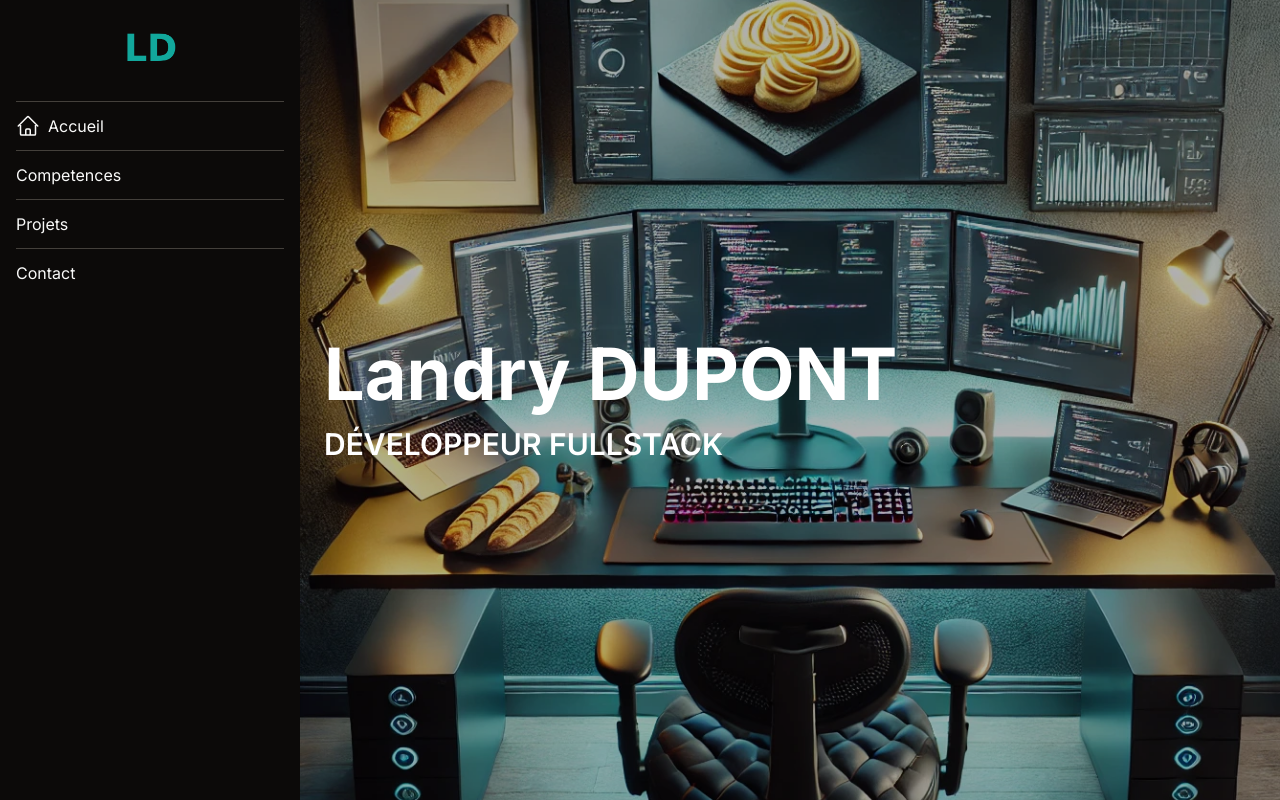
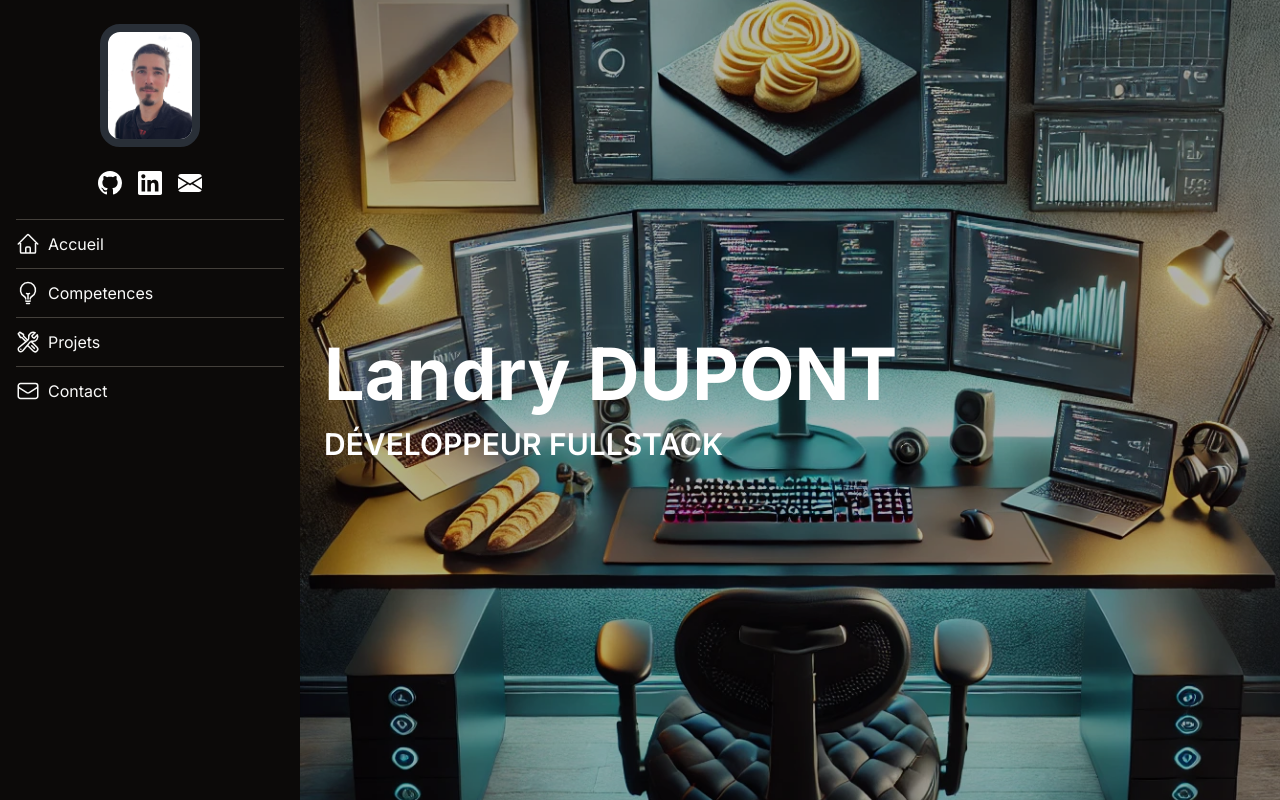
Before and after one commit to landry445/Portofolio, a React (Vite) app: page / in a window 1280 px wide. Built offline with nearby package versions, Linux system fonts and the light colour scheme.

Commit message:
finish Navbar

```diff
--- a/src/App.tsx
+++ b/src/App.tsx
@@ -3,13 +3,16 @@ import Navbar from './components/header/NavBar';
 import MobileNavbar from './components/header/MobileNavbar';
 import About from './components/About';
 import HomeIcon from './components/icons/HomeIcon'
+import InfoIcon from './components/icons/InfoIcon'
+import ProjectIcon from './components/icons/ProjectIcon'
+import ContactIcon from './components/icons/ContactIcon'
 
 const App: React.FC = () => {
   const links = [
     { label: 'Accueil', href: '/', icon: <HomeIcon style="w-6 h-6" /> },
-    { label: 'Competences', href: '/competences' },
-    { label: 'Projets', href: '/projets' },
-    { label: 'Contact', href: '/contact' },
+    { label: 'Competences', href: '/competences', icon: <InfoIcon style="w-6 h-6"/> },
+    { label: 'Projets', href: '/projets', icon: <ProjectIcon style="w-6 h-6"/> },
+    { label: 'Contact', href: '/contact', icon: <ContactIcon style="w-6 h-6"/> },
   ];
 
   return (
--- a/src/components/header/MobileNavbar.tsx
+++ b/src/components/header/MobileNavbar.tsx
@@ -1,5 +1,8 @@
 import React, { useState } from 'react';
 import { NavbarProps } from './NavBar';
+import MailIcon from '../icons/MailIcon';
+import LinkIcon from '../icons/LinkIcon';
+import GitHubIcon from '../icons/GitHubIcon';
 
 const MobileNavbar: React.FC<NavbarProps> = ({ links }) => {
   const [menuOpen, setMenuOpen] = useState(false);
@@ -31,9 +34,9 @@ const MobileNavbar: React.FC<NavbarProps> = ({ links }) => {
                 d="M4 6h16M4 12h16M4 18h16"
               />
             </svg>
-            {/* Icône croix avec curseur pointer */}
+            {/* Icône croix */}
             <svg
-              className={`absolute top-0 left-0 w-8 h-8 transition-opacity duration-300 ${
+              className={`absolute top-0 left-0 w-8 h-8 cursor-pointer transition-opacity duration-300 ${
                 menuOpen ? 'opacity-100' : 'opacity-0'
               }`}
               fill="none"
@@ -54,10 +57,7 @@ const MobileNavbar: React.FC<NavbarProps> = ({ links }) => {
 
       {/* Overlay pour fermer le menu */}
       {menuOpen && (
-        <div
-          className="fixed inset-0 z-20"
-          onClick={() => setMenuOpen(false)}
-        ></div>
+        <div className="fixed inset-0 z-20" onClick={() => setMenuOpen(false)}></div>
       )}
 
       {/* Menu burger latéral glissant depuis la gauche */}
@@ -67,15 +67,48 @@ const MobileNavbar: React.FC<NavbarProps> = ({ links }) => {
         }`}
       >
         <div className="flex flex-col h-full px-4 py-6">
+          {/* Photo */}
           <div className="flex justify-center mb-6">
-            <img src="/LD_logo_.png" alt="logo" className="w-[53px] h-[53px]" />
+            <img
+              src="/photo-Landry.png"
+              alt="logo"
+              className="max-w-[100px] h-auto bg-white rounded-[20px] border-8 border-solid border-[#292f37]"
+            />
           </div>
+          {/* Rangée d'icônes horizontale */}
+          <div className="flex justify-center space-x-4 mb-6">
+            <a
+              href="https://github.com/yourusername"
+              className="text-white hover:text-[#12a89c]"
+            >
+              {/* Exemple d'icône GitHub (remplacez le SVG par votre icône personnalisée si besoin) */}
+              <GitHubIcon/>
+            </a>
+            <a
+              href="https://linkedin.com/in/yourprofile"
+              className="text-white hover:text-[#12a89c]"
+            >
+              {/* Exemple d'icône LinkedIn */}
+             <LinkIcon/>
+            </a>
+            <a
+              href="mailto:someone@example.com"
+              className="text-white hover:text-[#12a89c]"
+            >
+              {/* Exemple d'icône Mail */}
+              <MailIcon/>
+            </a>
+          </div>
+          {/* Liste des liens */}
           <ul className="flex flex-col">
             {links.map((link, index) => (
-              <li key={index} className="py-3 border-t border-stone-700 text-center">
+              <li
+                key={index}
+                className="py-3 border-t border-stone-700 text-center"
+              >
                 <a
                   href={link.href}
-                  className=" flex items-center text-stone-50 hover:text-[#12a89c] transition-all duration-300"
+                  className="flex items-center text-stone-50 hover:text-[#12a89c] transition-all duration-300"
                   onClick={() => setMenuOpen(false)}
                 >
                   {link.icon && <span className="mr-2">{link.icon}</span>}
--- a/src/components/header/NavBar.tsx
+++ b/src/components/header/NavBar.tsx
@@ -1,4 +1,7 @@
 import React from 'react';
+import LinkIcon from '../icons/LinkIcon';
+import MailIcon from '../icons/MailIcon';
+import GitHubIcon from '../icons/GitHubIcon';
 
 export type NavbarProps = {
   links: { label: string; href: string; icon?: React.ReactNode; }[];
@@ -9,8 +12,31 @@ const Navbar: React.FC<NavbarProps> = ({ links }) => {
     <nav className="fixed inset-y-0 left-0 w-[300px] bg-stone-950 z-20 hidden min-[1200px]:block">
       <div className="flex flex-col h-full px-4 py-6">
         <div className="flex justify-center mb-6">
-          <img src="/LD_logo_.png" alt="logo" className="w-[53px] h-[53px]" />
+          <img src="/photo-Landry.png" alt="logo" className="max-w-[100px] h-auto bg-white rounded-[20px] border-8 border-solid border-[#292f37]" />
         </div>
+        <div className="flex justify-center space-x-4 mb-6">
+            <a
+              href="https://github.com/yourusername"
+              className="text-white hover:text-[#12a89c]"
+            >
+              {/* Exemple d'icône GitHub (remplacez le SVG par votre icône personnalisée si besoin) */}
+              <GitHubIcon/>
+            </a>
+            <a
+              href="https://linkedin.com/in/yourprofile"
+              className="text-white hover:text-[#12a89c]"
+            >
+              {/* Exemple d'icône LinkedIn */}
+              <LinkIcon/>
+            </a>
+            <a
+              href="mailto:someone@example.com"
+              className="text-white hover:text-[#12a89c]"
+            >
+              {/* Exemple d'icône Mail */}
+              <MailIcon/>
+            </a>
+          </div>
         <ul className="flex flex-col">
           {links.map((link, index) => (
             <li key={index} className="py-3 border-t border-stone-700 text-center">
--- a/src/components/icons/ContactIcon.jsx
+++ b/src/components/icons/ContactIcon.tsx
@@ -1,4 +1,8 @@
-const ContactIcon = ({style}) => {
+interface ContactIconProps {
+  style?: string;
+}
+
+const ContactIcon: React.FC<ContactIconProps> = ({style}) => {
   return (
   <svg
     xmlns="http://www.w3.org/2000/svg"
--- a/src/components/icons/GitHubIcon.jsx
+++ b/src/components/icons/GitHubIcon.tsx
@@ -1,11 +1,13 @@
-const GitHubIcon = ({style}) => {
+interface GitHubIconProps {
+  style?: string;
+}
+
+const GitHubIcon: React.FC<GitHubIconProps> = () => {
   return (
   <svg
     xmlns="http://www.w3.org/2000/svg"
-    width={ style.width }
-    height={ style.height }
-    fill={ style.fill }
-    className={ style.opacity }
+    fill="currentColor"
+    className="w-6 h-6"
     viewBox="0 0 16 16">
     <path
       d="M8 0C3.58 0 0 3.58 0 8c0 3.54 2.29 6.53 5.47 7.59.4.07.55-.17.55-.38 0-.19-.01-.82-.01-1.49-2.01.37-2.53-.49-2.69-.94-.09-.23-.48-.94-.82-1.13-.28-.15-.68-.52-.01-.53.63-.01 1.08.58 1.23.82.72 1.21 1.87.87 2.33.66.07-.52.28-.87.51-1.07-1.78-.2-3.64-.89-3.64-3.95 0-.87.31-1.59.82-2.15-.08-.2-.36-1.02.08-2.12 0 0 .67-.21 2.2.82.64-.18 1.32-.27 2-.27.68 0 1.36.09 2 .27 1.53-1.04 2.2-.82 2.2-.82.44 1.1.16 1.92.08 2.12.51.56.82 1.27.82 2.15 0 3.07-1.87 3.75-3.65 3.95.29.25.54.73.54 1.48 0 1.07-.01 1.93-.01 2.2 0 .21.15.46.55.38A8.012 8.012 0 0 0 16 8c0-4.42-3.58-8-8-8"
--- a/src/components/icons/HomeIcon.tsx
+++ b/src/components/icons/HomeIcon.tsx
@@ -1,5 +1,3 @@
-import React from 'react';
-
 interface HomeIconProps {
   style?: string;
 }
--- a/src/components/icons/InfoIcon.jsx
+++ b/src/components/icons/InfoIcon.tsx
@@ -1,4 +1,8 @@
-const InfoIcon = ({style}) => {
+interface InfoIconProps {
+  style?: string;
+}
+
+const InfoIcon: React.FC<InfoIconProps> = ({style}) => {
   return (
     <svg
       xmlns="http://www.w3.org/2000/svg"
--- a/src/components/icons/LinkIcon.jsx
+++ /dev/null
@@ -1,16 +0,0 @@
-const LinkIcon = ({style}) => {
-  return (
-  <svg
-    xmlns="http://www.w3.org/2000/svg"
-    fill="none"
-    viewBox="0 0 24 24"
-    strokeWidth={1.5}
-    stroke="currentColor"
-    className={ style }
-  >
-    <path strokeLinecap="round" strokeLinejoin="round" d="M13.5 6H5.25A2.25 2.25 0 003 8.25v10.5A2.25 2.25 0 005.25 21h10.5A2.25 2.25 0 0018 18.75V10.5m-10.5 6L21 3m0 0h-5.25M21 3v5.25" />
-  </svg>
-  )
-}
-
-export default LinkIcon
--- /dev/null
+++ b/src/components/icons/LinkIcon.tsx
@@ -0,0 +1,18 @@
+interface LinkIconProps {
+  style?: string;
+}
+
+const LinkIcon: React.FC<LinkIconProps> = () => {
+  return (
+    <svg
+    xmlns="http://www.w3.org/2000/svg"
+    fill="currentColor"
+    viewBox="0 0 24 24"
+    className="w-6 h-6"
+  >
+    <path d="M20.447 20.452h-3.554v-5.569c0-1.327-.027-3.037-1.849-3.037-1.849 0-2.133 1.445-2.133 2.939v5.667H9.356V9h3.414v1.561h.049c.476-.9 1.637-1.849 3.369-1.849 3.604 0 4.27 2.372 4.27 5.456v6.284zM5.337 7.433c-1.144 0-2.071-.927-2.071-2.071 0-1.144.927-2.071 2.071-2.071 1.144 0 2.071.927 2.071 2.071 0 1.144-.927 2.071-2.071 2.071zm1.777 13.019H3.56V9h3.554v11.452zM22.225 0H1.771C.792 0 0 .771 0 1.723v20.554C0 23.229.792 24 1.771 24h20.451C23.208 24 24 23.229 24 22.277V1.723C24 .771 23.208 0 22.225 0z" />
+  </svg>
+  )
+}
+
+export default LinkIcon
--- a/src/components/icons/MailIcon.jsx
+++ b/src/components/icons/MailIcon.tsx
@@ -1,11 +1,13 @@
-const MailIcon = ({style}) => {
+interface MailIconProps {
+  style?: string;
+}
+
+const MailIcon: React.FC<MailIconProps> = () => {
   return (
   <svg
     xmlns="http://www.w3.org/2000/svg"
-    width={ style.width }
-    height={ style.height }
-    fill={ style.fill }
-    className={ style.opacity }
+    fill="currentColor"
+    className="w-6 h-6"
     viewBox="0 0 16 16">
     <path
       d="M.05 3.555A2 2 0 0 1 2 2h12a2 2 0 0 1 1.95 1.555L8 8.414.05 3.555ZM0 4.697v7.104l5.803-3.558zM6.761 8.83l-6.57 4.027A2 2 0 0 0 2 14h12a2 2 0 0 0 1.808-1.144l-6.57-4.027L8 9.586l-1.239-.757Zm3.436-.586L16 11.801V4.697l-5.803 3.546Z"
--- a/src/components/icons/MessageIcon.jsx
+++ b/src/components/icons/MessageIcon.tsx
@@ -1,17 +1,13 @@
-import { useStateContext } from "../../context/ContextProvider"
+interface MessageIconProps {
+  style?: string;
+}
 
-
-const MessageIcon = () => {
-
-  const {themeStyle} = useStateContext();
+const MessageIcon: React.FC<MessageIconProps>= ({style}) => {
 
   return (
     <svg
       xmlns="http://www.w3.org/2000/svg"
-      width="16"
-      height="16"
-      fill={ themeStyle.svgTertiary }
-      className="bi bi-send-fill"
+      className={ style }
       viewBox="0 0 16 16"
     >
     <path
--- a/src/components/icons/ProjectIcon.jsx
+++ b/src/components/icons/ProjectIcon.tsx
@@ -1,4 +1,8 @@
-const ProjectIcon = ({style}) => {
+interface ProjectIconProps {
+  style?: string;
+}
+
+const ProjectIcon: React.FC<ProjectIconProps>  = ({style}) => {
   return (
   <svg
     xmlns="http://www.w3.org/2000/svg"
```
Also changed, not shown: public/photo-Landry.jpg (deleted), public/photo-Landry.png (added).
